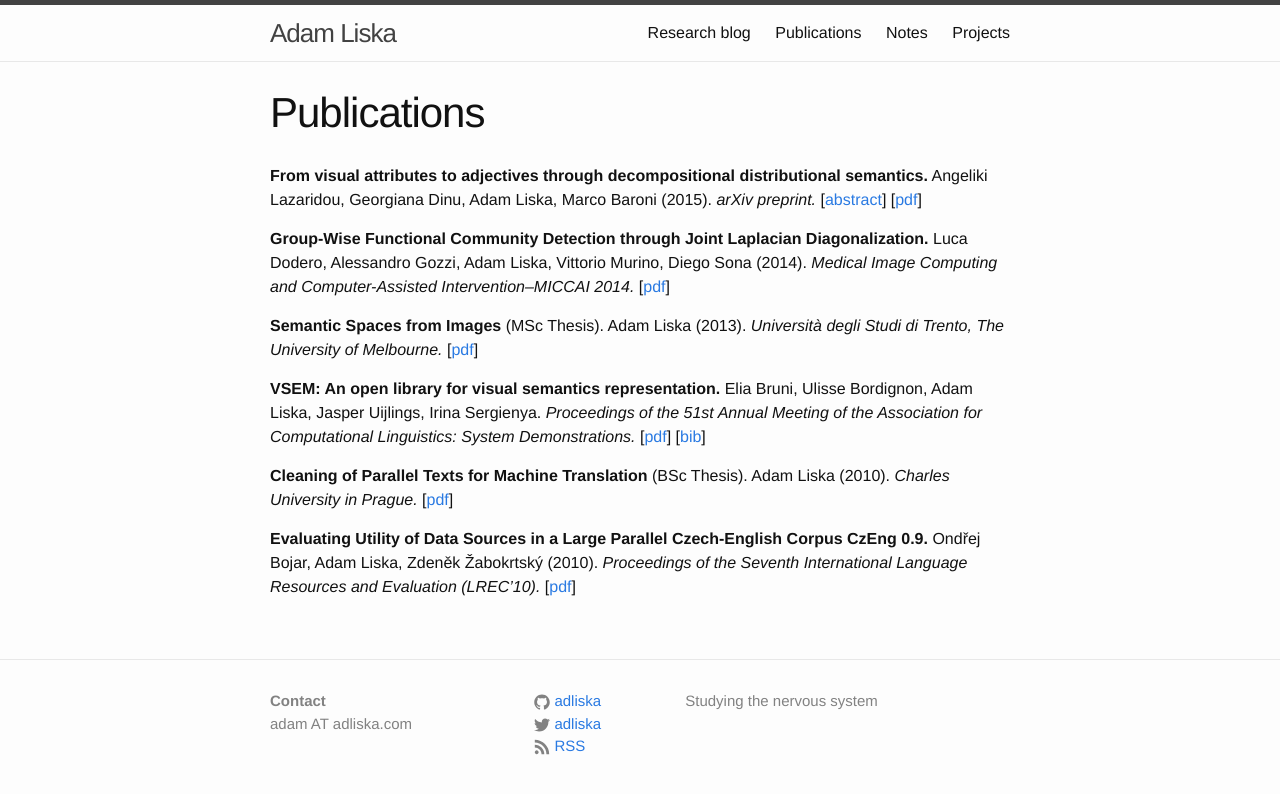
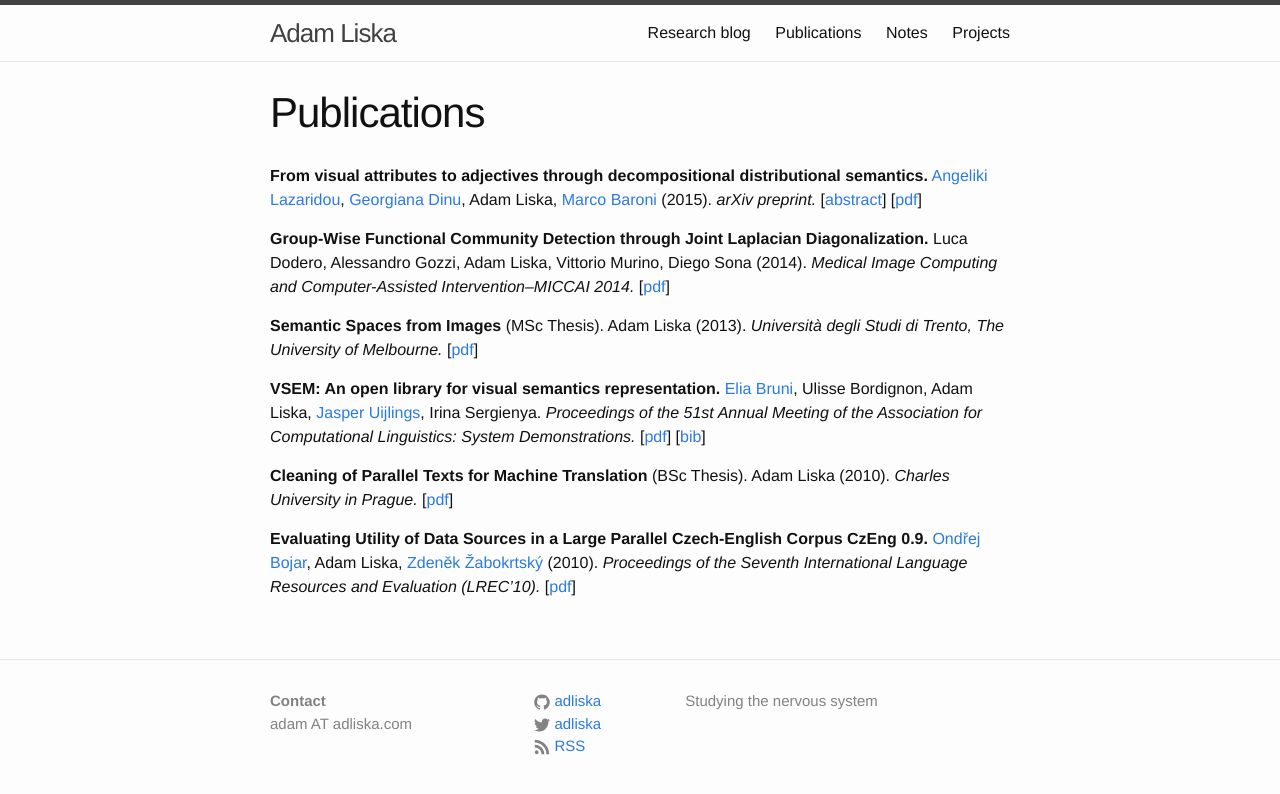
Before and after one commit to adliska/adliska.github.io, a Jekyll site: the page built from publications.md, in a window 1280 px wide. Shown: the top 794 px of the page. Built offline with Jekyll 4.4.1, drawn with Linux system fonts in a browser that asks for light colours; part of the change alters nothing that is shown.

```diff
--- a/publications.md
+++ b/publications.md
@@ -5,7 +5,10 @@ permalink: /publications/
 ---
 **From visual attributes to adjectives through decompositional
 distributional semantics.**
-Angeliki Lazaridou, Georgiana Dinu, Adam Liska, Marco Baroni (2015).
+[Angeliki Lazaridou](https://sites.google.com/site/lazaridouangeliki/),
+[Georgiana Dinu](http://clic.cimec.unitn.it/~georgiana.dinu/),
+Adam Liska,
+[Marco Baroni](http://clic.cimec.unitn.it/marco/) (2015).
 *arXiv preprint.*
 [[abstract](http://arxiv.org/abs/1501.02714)]
 [[pdf](http://arxiv.org/pdf/1501.02714v1)]
@@ -22,8 +25,13 @@ Adam Liska (2013).
 [[pdf](/downloads/publications/liska_2013.pdf)]
 
 **VSEM: An open library for visual semantics representation.**
-Elia Bruni, Ulisse Bordignon, Adam Liska, Jasper Uijlings, Irina Sergienya.
-*Proceedings of the 51st Annual Meeting of the Association for Computational Linguistics: System Demonstrations.*
+[Elia Bruni](http://clic.cimec.unitn.it/~elia.bruni/),
+Ulisse Bordignon,
+Adam Liska,
+[Jasper Uijlings](http://homepages.inf.ed.ac.uk/juijling/#page=projects1),
+Irina Sergienya.
+*Proceedings of the 51st Annual Meeting of the Association for Computational
+Linguistics: System Demonstrations.*
 [[pdf](/downloads/publications/bruni_etal_2013.pdf)]
 [[bib](/downloads/publications/bruni_etal_2013.bib)]
 
@@ -33,7 +41,9 @@ Adam Liska (2010).
 [[pdf](/downloads/publications/liska_2010.pdf)]
 
 **Evaluating Utility of Data Sources in a Large Parallel Czech-English Corpus CzEng 0.9.**
-Ondřej Bojar, Adam Liska, Zdeněk Žabokrtský (2010).
+[Ondřej Bojar](http://www1.cuni.cz/~obo/),
+Adam Liska,
+[Zdeněk Žabokrtský](https://ufal.mff.cuni.cz/zdenek-zabokrtsky/) (2010).
 *Proceedings of the Seventh International Language Resources and Evaluation
 (LREC'10).*
 [[pdf](/downloads/publications/bojar_etal_2010.pdf)]
```
Also changed, not shown: 3 other files.
